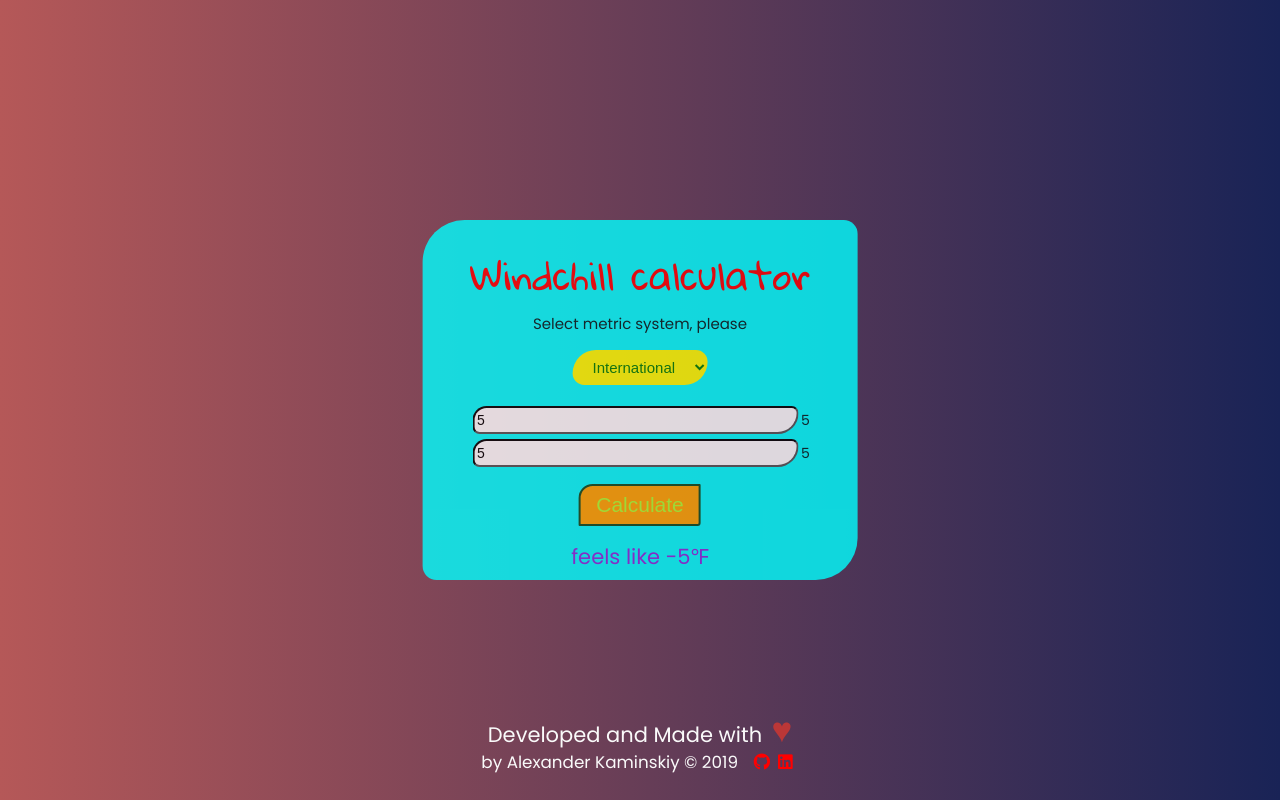
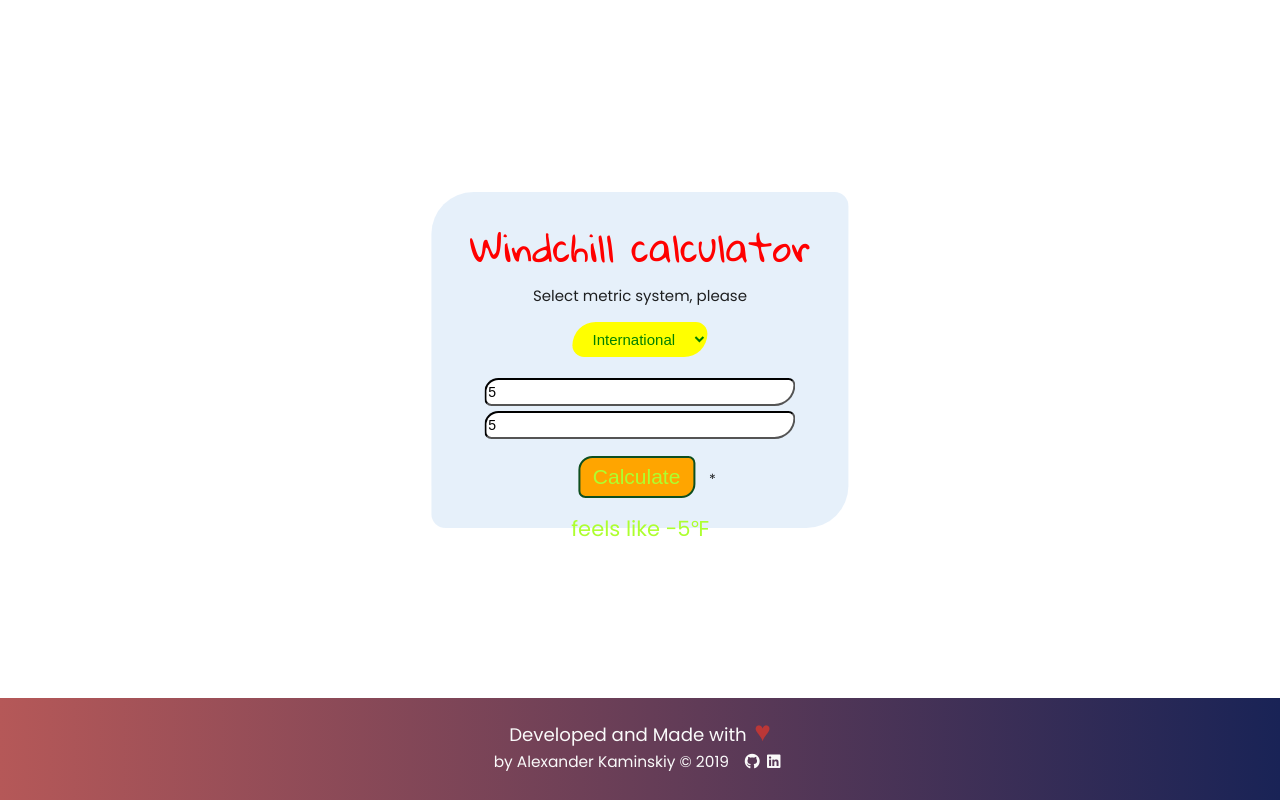
Before and after one commit to aussftw/windchill, a React (Create React App) app: page / in a window 1280 px wide. Both pictures are taken after typing "5", "5" into the empty fields and a click on the button "Calculate". Built offline with nearby package versions, Linux system fonts and the light colour scheme.

Commit message:
updating logic

```diff
--- a/src/Components/App.css
+++ b/src/Components/App.css
@@ -6,14 +6,13 @@
   display: block;
   justify-content: center;
   text-align: center;
-  background-color: aqua;
-  opacity: 0.8;
+  background: rgba(171, 205, 239, 0.3);
   border-radius: 3rem 1rem 3rem;
-  position: absolute;
+  position: fixed;
   left: 50%;
-  top: 50%;
+  top: 45%;
   transform: translate(-50%, -50%);
-  height: 45%;
+  height: 42%;
   padding: 1rem;
 }
 
@@ -57,6 +56,7 @@ select:focus {
   border-radius: 2rem 1rem 3rem;
   width: 80%;
   height: 2rem;
+  font-weight: 500;
 }
 
 input[type="number"]::-webkit-inner-spin-button,
@@ -73,7 +73,7 @@ input:focus {
   width: 30%;
   height: 3rem;
   margin: 1rem;
-  border-radius: 1rem 1px 3px;
+  border-radius: 1rem 0.5rem;
   font-size: 1.5rem;
   color: greenyellow;
   border: 0.2rem solid #0e4f1f;
@@ -84,8 +84,12 @@ button:focus {
 }
 
 .result {
-  color: blueviolet;
+  color: greenyellow;
   font-weight: 500;
   font-size: 1.5rem;
   margin: 0.5rem;
 }
+
+.hidden {
+  display: none;
+}
--- a/src/Components/App.js
+++ b/src/Components/App.js
@@ -10,7 +10,8 @@ class App extends React.Component {
       system: "US",
       windspeed: null,
       temperature: null,
-      windchill: null
+      windchill: null,
+      showResult: false
     };
   }
 
@@ -39,6 +40,7 @@ class App extends React.Component {
       );
 
       this.setState({ windchill: windChillCalc });
+      this.setState({ showResult: true });
     } else {
       const windChillCalc = Math.round(
         15.12 +
@@ -47,6 +49,7 @@ class App extends React.Component {
           0.3965 * temp * Math.pow(wind, 0, 16)
       );
       this.setState({ windchill: windChillCalc });
+      this.setState({ showResult: true });
     }
   };
 
@@ -55,7 +58,6 @@ class App extends React.Component {
     if (this.state.system === "US") {
       return (
         <span>
-          {" "}
           feels like {windchill}
           <span>&#8457;</span>{" "}
         </span>
@@ -63,7 +65,6 @@ class App extends React.Component {
     } else {
       return (
         <span>
-          {" "}
           feels like {windchill}
           <span>&#8451;</span>
         </span>
@@ -93,9 +94,6 @@ class App extends React.Component {
               onChange={this.onWindspeedChange}
               required
             />
-            <label htmlFor="wind-speed" className="inline-label">
-              {this.state.windspeed}
-            </label>
             <input
               className="input"
               type="number"
@@ -103,14 +101,16 @@ class App extends React.Component {
               onChange={this.onTemperatureChange}
               required
             />
-            <label htmlFor="wind-speed" className="inline-label">
-              {this.state.temperature}
-            </label>
           </div>
           <button className="calc" onClick={this.windChill}>
             Calculate
           </button>
-          <div className="result">{this.renderResult()}</div>
+          *{" "}
+          <div>
+            {this.state.showResult ? (
+              <div className="result">{this.renderResult()}</div>
+            ) : null}
+          </div>
         </div>
         <Footer />
       </div>
--- a/src/Components/footer/footer.css
+++ b/src/Components/footer/footer.css
@@ -15,19 +15,19 @@
   display: inline;
   color: #bb3737;
   font-weight: bold;
-  font-size: 2.5rem;
+  font-size: 2rem;
 }
 
 .footer-text {
   font-family: "Poppins", sans-serif;
-  font-size: 1.5rem;
+  font-size: 1.3rem;
   color: #fafafa;
   margin-top: 0.5rem;
 }
 
 .footer-text-extented {
   margin-top: 0.5rem;
-  font-size: 1.2rem;
+  font-size: 1.1rem;
 }
 
 .socials {
@@ -35,5 +35,5 @@
 }
 
 i {
-  color: red;
+  color: #fafafa;
 }
--- a/src/index.css
+++ b/src/index.css
@@ -3,8 +3,11 @@ body {
   padding: 0;
   -webkit-font-smoothing: antialiased;
   -moz-osx-font-smoothing: grayscale;
-  background: linear-gradient(to right, rgb(181, 88, 88), rgb(25, 35, 86));
 }
 button {
   cursor: pointer;
 }
+
+.background {
+  background: url("/images/rainbow-937042_1920.jpg") center/cover;
+}
```
Also changed, not shown: images/rainbow-937042_1920.jpg (added).
